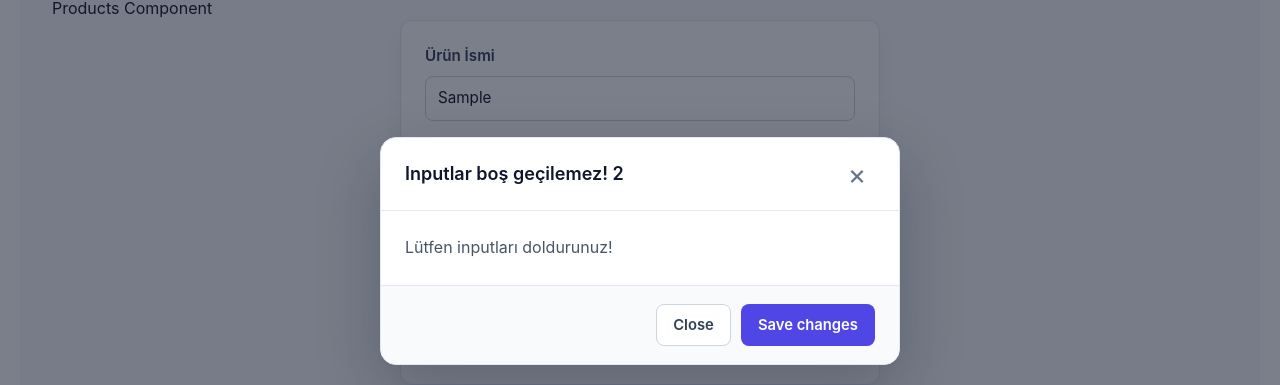
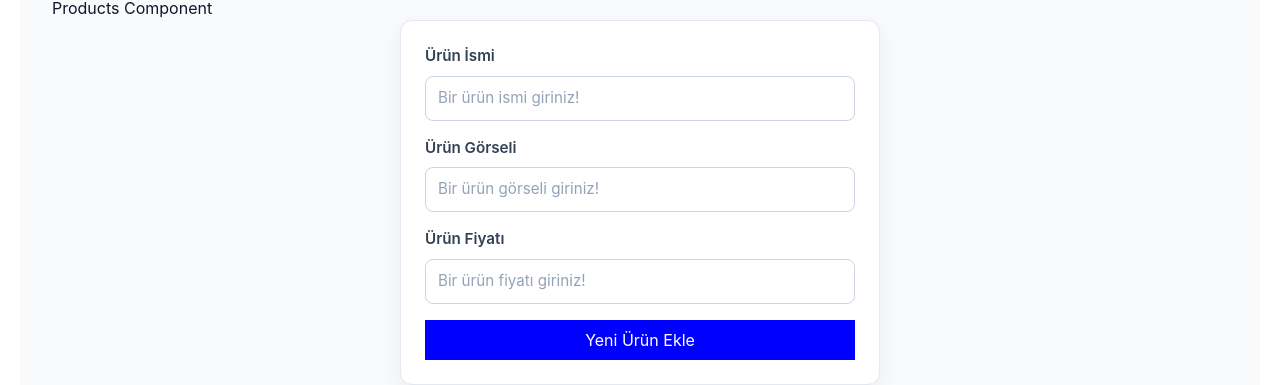
Before and after one commit to eminbasbayan/react-egitimi-albaraka, a React (Vite) app: page /products in a window 1280 px wide. Both pictures are taken after typing "Sample", "Sample", "5" into the empty fields and a click on the button "Yeni Ürün Ekle". Shown: the part 149-534 px from the top of the page. Built offline with nearby package versions, Linux system fonts and the light colour scheme; no server answers.

Commit message:
two-way binding

```diff
--- a/src/components/AddNewProduct.jsx
+++ b/src/components/AddNewProduct.jsx
@@ -21,7 +21,7 @@ const productInputs = [
     name: 'price',
     type: 'number',
     placeholder: 'Bir ürün fiyatı giriniz!',
-  }
+  },
 ];
 
 function AddNewProduct(props) {
@@ -30,6 +30,8 @@ function AddNewProduct(props) {
     imageURL: '',
     price: '',
   });
+
+  console.log(product);
 
   function handleChange({ target: { name, value } }) {
     // const { name, value } = target;
@@ -57,6 +59,12 @@ function AddNewProduct(props) {
     };
 
     props.handleNewProduct(newProduct);
+
+    setProduct({
+      title: '',
+      imageURL: '',
+      price: '',
+    });
   }
 
   return (
@@ -69,6 +77,8 @@ function AddNewProduct(props) {
             placeholder={item.placeholder}
             title={item.title}
             name={item.name}
+            key={item.name}
+            value={product[item.name]}
           />
         ))}
 
--- a/src/components/ProductInput.jsx
+++ b/src/components/ProductInput.jsx
@@ -1,4 +1,4 @@
-const ProductInput = ({ title, handleChange, type, placeholder }) => {
+const ProductInput = ({ title, handleChange, type, placeholder, name, value }) => {
   return (
     <label>
       <b>{title}</b>
@@ -7,6 +7,7 @@ const ProductInput = ({ title, handleChange, type, placeholder }) => {
         onChange={handleChange}
         placeholder={placeholder}
         name={name}
+        value={value}
       />
     </label>
   );
--- a/src/components/ProductItem.jsx
+++ b/src/components/ProductItem.jsx
@@ -25,7 +25,7 @@ function ProductItem(props) {
 
       <div className="product-item-info">
         <b className="product-item-title">{product.title}</b>
-        <span>{product.price}₺  x {props.cart && props.quantity}</span>
+        <span>{product.price}₺   {props.cart && `x ${props.quantity}`}</span>
         {cart ? (
           <Button type="danger" onClick={()=> deleteFromCart(product.id)}>
             Sepetten Sil
```
